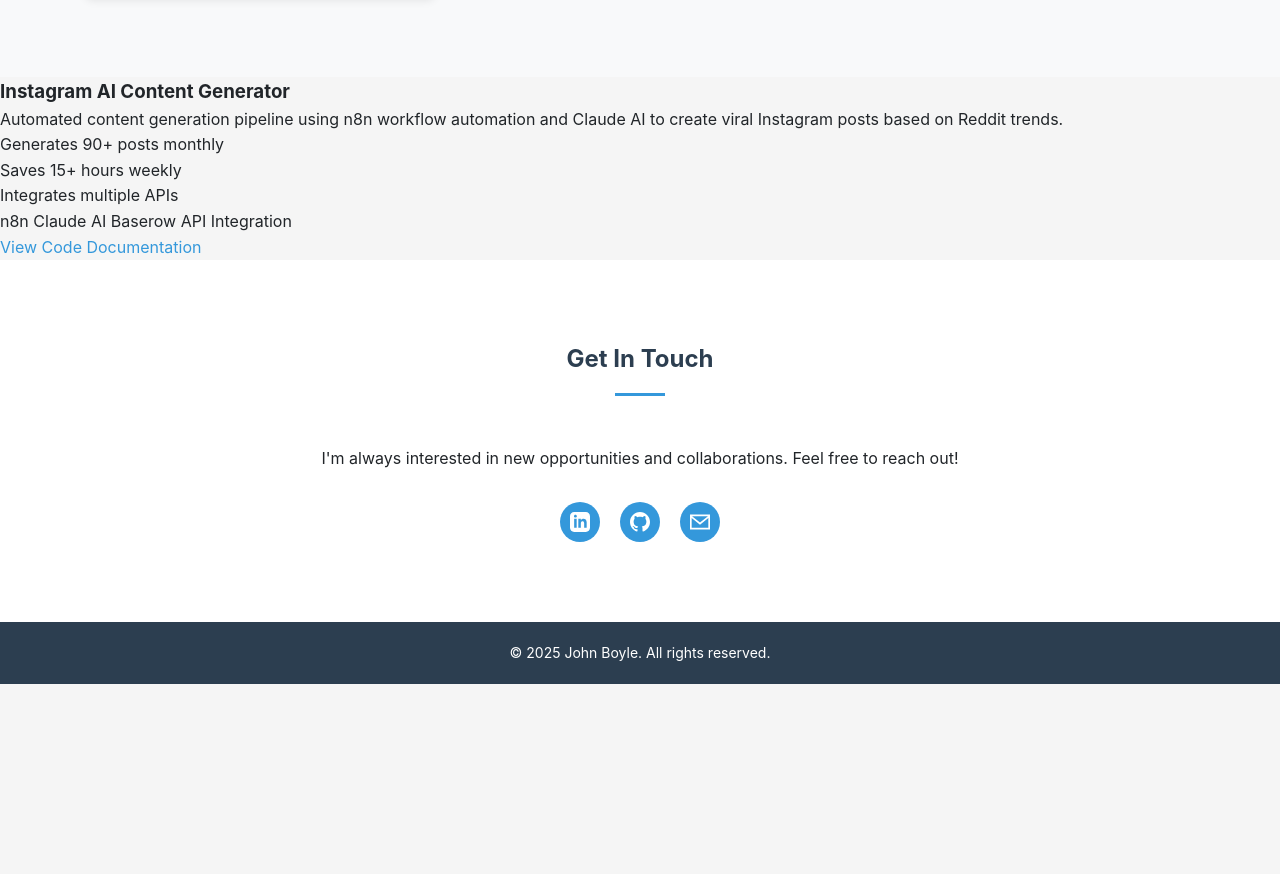
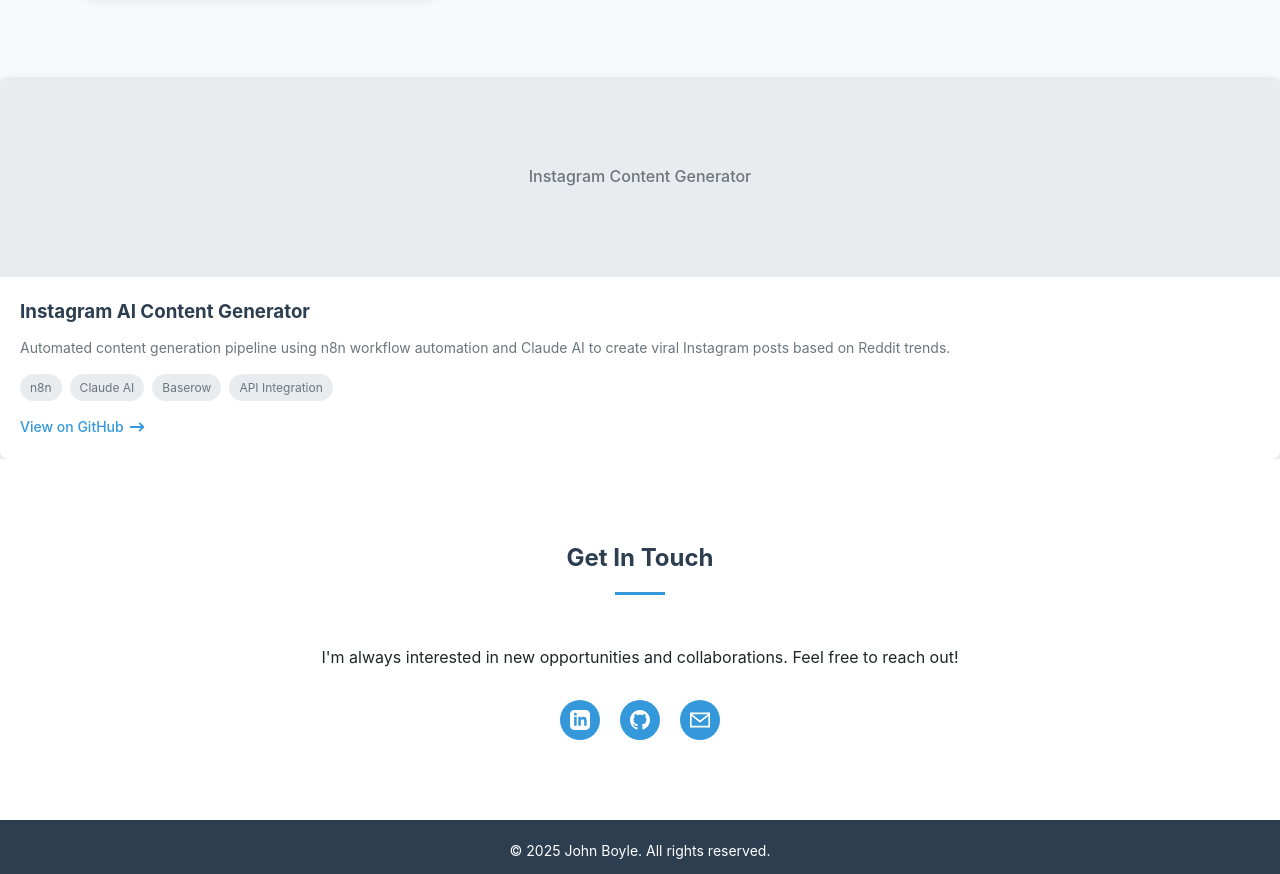
Before and after one commit to J0hnB0yle/J0hnB0yle.github.io, a plain HTML site: page index.html in a window 1280 px wide. Shown: the part 2781-3655 px from the top of the page. Before the commit the page ends 3465 px from the top, so only its background shows below. Drawn offline with Linux system fonts and the light colour scheme.

Commit message:
Update index.html

```diff
--- a/index.html
+++ b/index.html
@@ -561,23 +561,25 @@
     </div>
 </section>
 
-   <div class="project">
-    <h3>Instagram AI Content Generator</h3>
-    <p>Automated content generation pipeline using n8n workflow automation and Claude AI to create viral Instagram posts based on Reddit trends.</p>
-    <ul>
-        <li>Generates 90+ posts monthly</li>
-        <li>Saves 15+ hours weekly</li>
-        <li>Integrates multiple APIs</li>
-    </ul>
-    <div class="tech-stack">
-        <span>n8n</span>
-        <span>Claude AI</span>
-        <span>Baserow</span>
-        <span>API Integration</span>
-    </div>
-    <div class="project-links">
-        <a href="https://github.com/J0hnB0yle/instagram-ai-content-generator" target="_blank">View Code</a>
-        <a href="https://github.com/J0hnB0yle/instagram-ai-content-generator#readme" target="_blank">Documentation</a>
+<!-- Instagram AI Content Generator -->
+<div class="project-card">
+    <div class="project-img-placeholder">Instagram Content Generator</div>
+
+    <div class="project-content">
+        <h3>Instagram AI Content Generator</h3>
+        <p>Automated content generation pipeline using n8n workflow automation and Claude AI to create viral Instagram posts based on Reddit trends.</p>
+        <div class="project-tags">
+            <span class="tag">n8n</span>
+            <span class="tag">Claude AI</span>
+            <span class="tag">Baserow</span>
+            <span class="tag">API Integration</span>
+        </div>
+        <a href="https://github.com/J0hnB0yle/instagram-ai-content-generator" class="project-link" target="_blank">
+            View on GitHub
+            <svg xmlns="http://www.w3.org/2000/svg" viewBox="0 0 20 20" fill="currentColor">
+                <path fill-rule="evenodd" d="M12.293 5.293a1 1 0 011.414 0l4 4a1 1 0 010 1.414l-4 4a1 1 0 01-1.414-1.414L14.586 11H3a1 1 0 110-2h11.586l-2.293-2.293a1 1 0 010-1.414z" clip-rule="evenodd" />
+            </svg>
+        </a>
     </div>
 </div>
 
```
